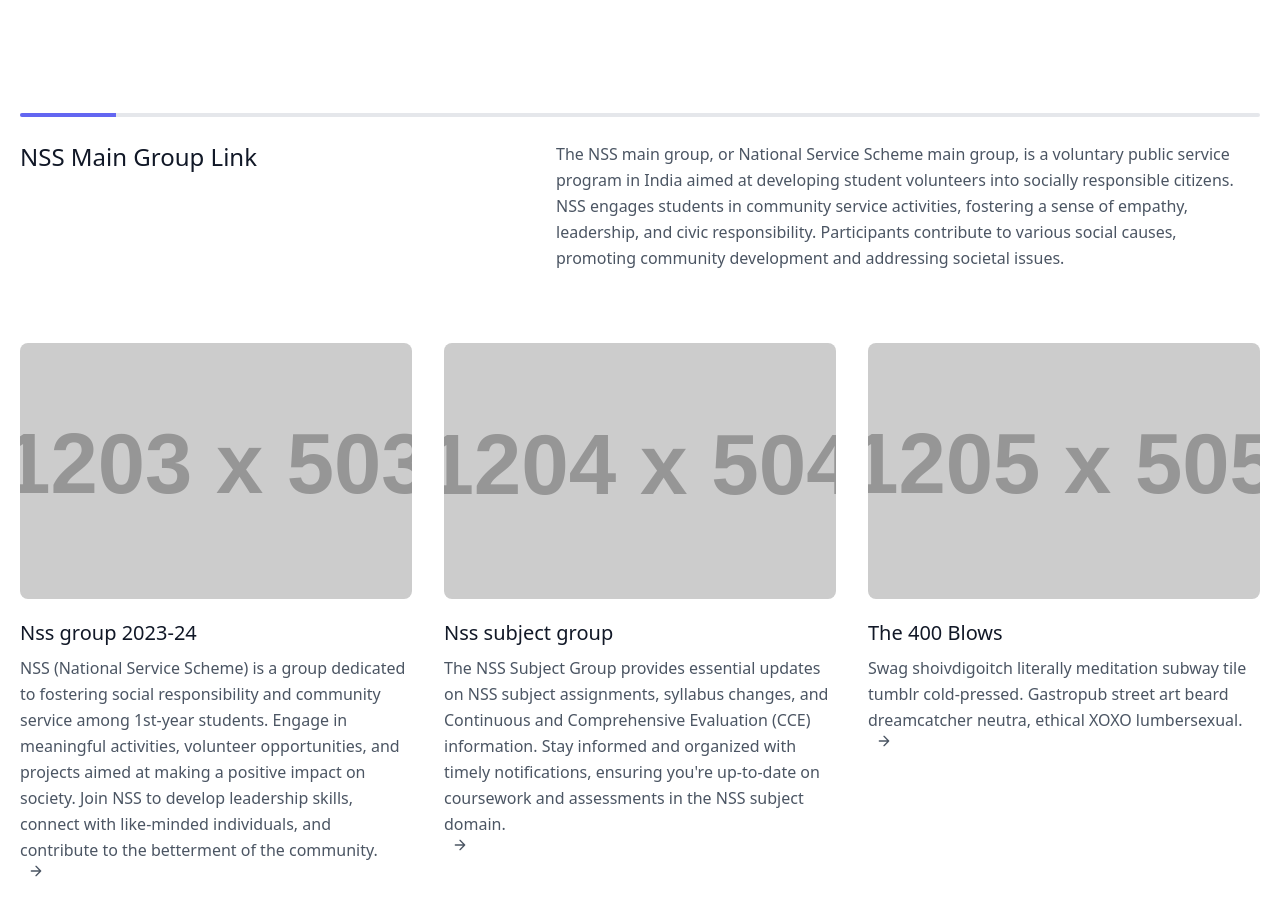
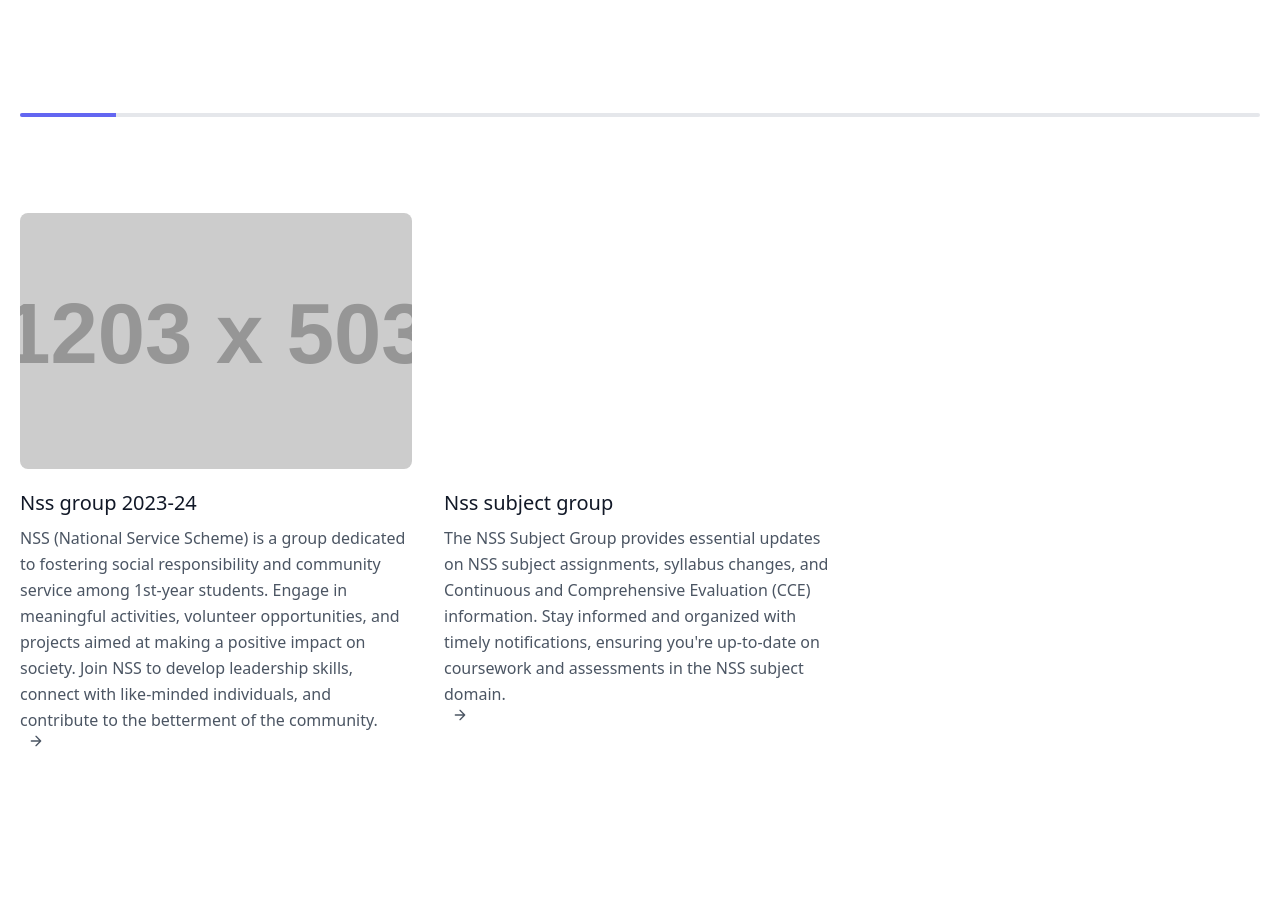
Before and after one commit to shivduttchoubey/SVCG, a plain HTML site: page joinnss.html in a window 1280 px wide. Shown: the part 63-978 px from the top of the page. After the commit the page ends 908 px from the top, so only its background shows below. Drawn offline with nearby package versions, Linux system fonts and the light colour scheme; placeholder pictures from the web are drawn by us.

Commit message:
Update joinnss.html

```diff
--- a/joinnss.html
+++ b/joinnss.html
@@ -73,11 +73,12 @@
               <div class="w-24 h-full bg-indigo-500"></div>
             </div>
             <div class="flex flex-wrap sm:flex-row flex-col py-6 mb-12">
-              <h1 class="sm:w-2/5 text-gray-900 font-medium title-font text-2xl mb-2 sm:mb-0">NSS Main Group Link</h1>
-              <p class="sm:w-3/5 leading-relaxed text-base sm:pl-10 pl-0">The NSS main group, or National Service Scheme main group, is a voluntary public service program in India aimed at developing student volunteers into socially responsible citizens. NSS engages students in community service activities, fostering a sense of empathy, leadership, and civic responsibility. Participants contribute to various social causes, promoting community development and addressing societal issues.
+              <h1 class="sm:w-2/5 text-gray-900 font-medium title-font text-2xl mb-2 sm:mb-0"></h1>
+              <p class="sm:w-3/5 leading-relaxed text-base sm:pl-10 pl-0">
               </p>
             </div>
           </div>
+
           <div class="flex flex-wrap sm:-m-4 -mx-4 -mb-10 -mt-4">
             <div class="p-4 md:w-1/3 sm:mb-0 mb-6">
               <div class="rounded-lg h-64 overflow-hidden">
@@ -94,23 +95,13 @@
             </div>
             <div class="p-4 md:w-1/3 sm:mb-0 mb-6">
               <div class="rounded-lg h-64 overflow-hidden">
-                <img alt="content" class="object-cover object-center h-full w-full" src="https://dummyimage.com/1204x504">
+
               </div>
               <h2 class="text-xl font-medium title-font text-gray-900 mt-5">Nss subject group</h2>
               <p class="text-base leading-relaxed mt-2">The NSS Subject Group provides essential updates on NSS subject assignments, syllabus changes, and Continuous and Comprehensive Evaluation (CCE) information. Stay informed and organized with timely notifications, ensuring you're up-to-date on coursework and assessments in the NSS subject domain.
               </p>
 
-                <svg fill="none" stroke="currentColor" stroke-linecap="round" stroke-linejoin="round" stroke-width="2" class="w-4 h-4 ml-2" viewBox="0 0 24 24">
-                  <path d="M5 12h14M12 5l7 7-7 7"></path>
-                </svg>
-              </a>
-            </div>
-            <div class="p-4 md:w-1/3 sm:mb-0 mb-6">
-              <div class="rounded-lg h-64 overflow-hidden">
-                <img alt="content" class="object-cover object-center h-full w-full" src="https://dummyimage.com/1205x505">
-              </div>
-              <h2 class="text-xl font-medium title-font text-gray-900 mt-5">The 400 Blows</h2>
-              <p class="text-base leading-relaxed mt-2">Swag shoivdigoitch literally meditation subway tile tumblr cold-pressed. Gastropub street art beard dreamcatcher neutra, ethical XOXO lumbersexual.</p>
+
 
                 <svg fill="none" stroke="currentColor" stroke-linecap="round" stroke-linejoin="round" stroke-width="2" class="w-4 h-4 ml-2" viewBox="0 0 24 24">
                   <path d="M5 12h14M12 5l7 7-7 7"></path>
```
